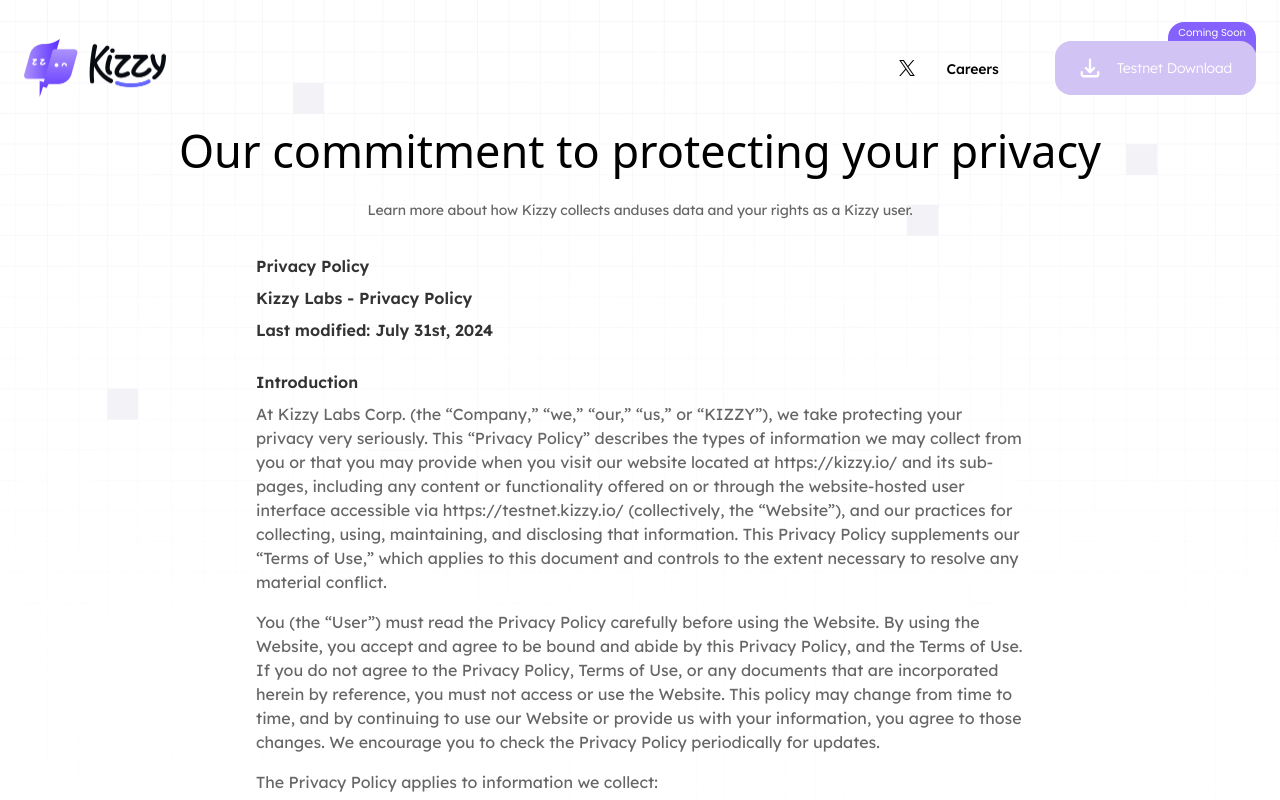
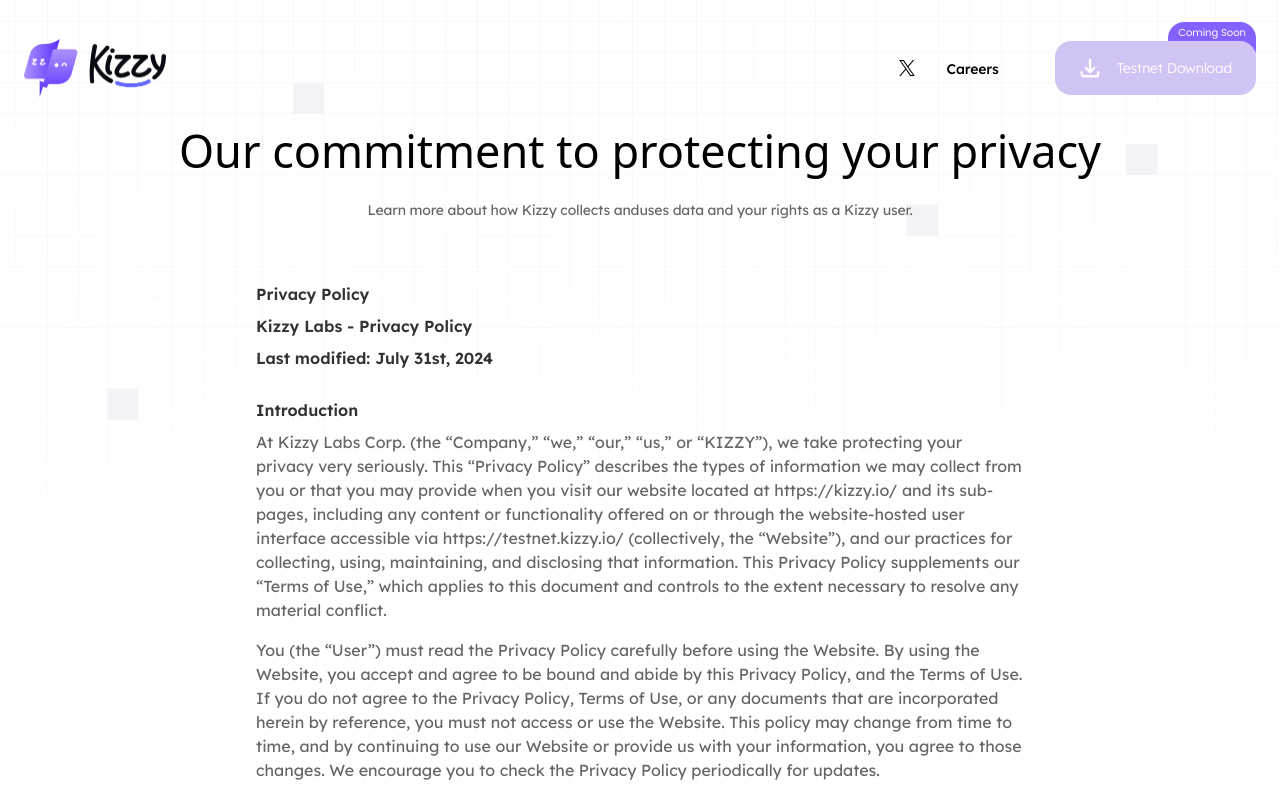
Before and after one commit to loktze/kizzy-web-final-main, a React (Create React App) app: page /privacypolicy in a window 1280 px wide. Built offline with nearby package versions, Linux system fonts and the light colour scheme.

Commit message:
add py for privacy policy

```diff
--- a/src/pages/PrivacyPolicy.tsx
+++ b/src/pages/PrivacyPolicy.tsx
@@ -31,7 +31,7 @@
           uses data and your rights as a Kizzy user.
         </p>
       </div>
-      <div className="w-full font-lexend text-[#666] text-[14px] lg:text-[16px] mt-8 px-5 lg:px-64 overflow-y-auto bg-transparent hide-scrollbar">
+      <div className="w-full font-lexend text-[#666] text-[14px] lg:text-[16px] mt-8 px-5 lg:px-64 py-7 overflow-y-auto bg-transparent hide-scrollbar">
         <h1 className="text-[16px] text-[#333333] font-semibold mb-2">Privacy Policy</h1>
         <h1 className="text-[16px] text-[#333333] font-semibold mb-2">Kizzy Labs - Privacy Policy</h1>
         <h1 className="text-[16px] text-[#333333] font-semibold mb-7">Last modified: July 31st, 2024</h1>
```
